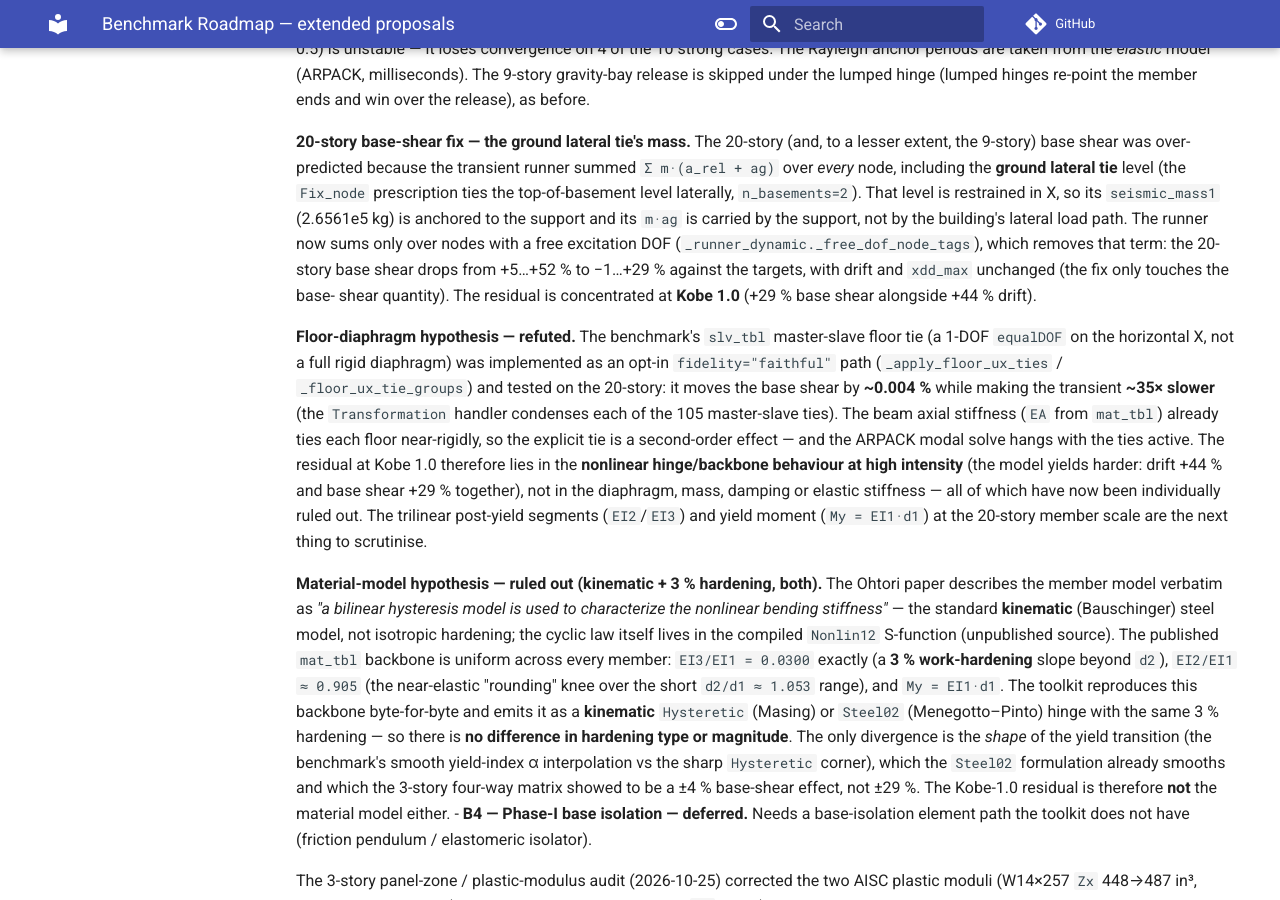
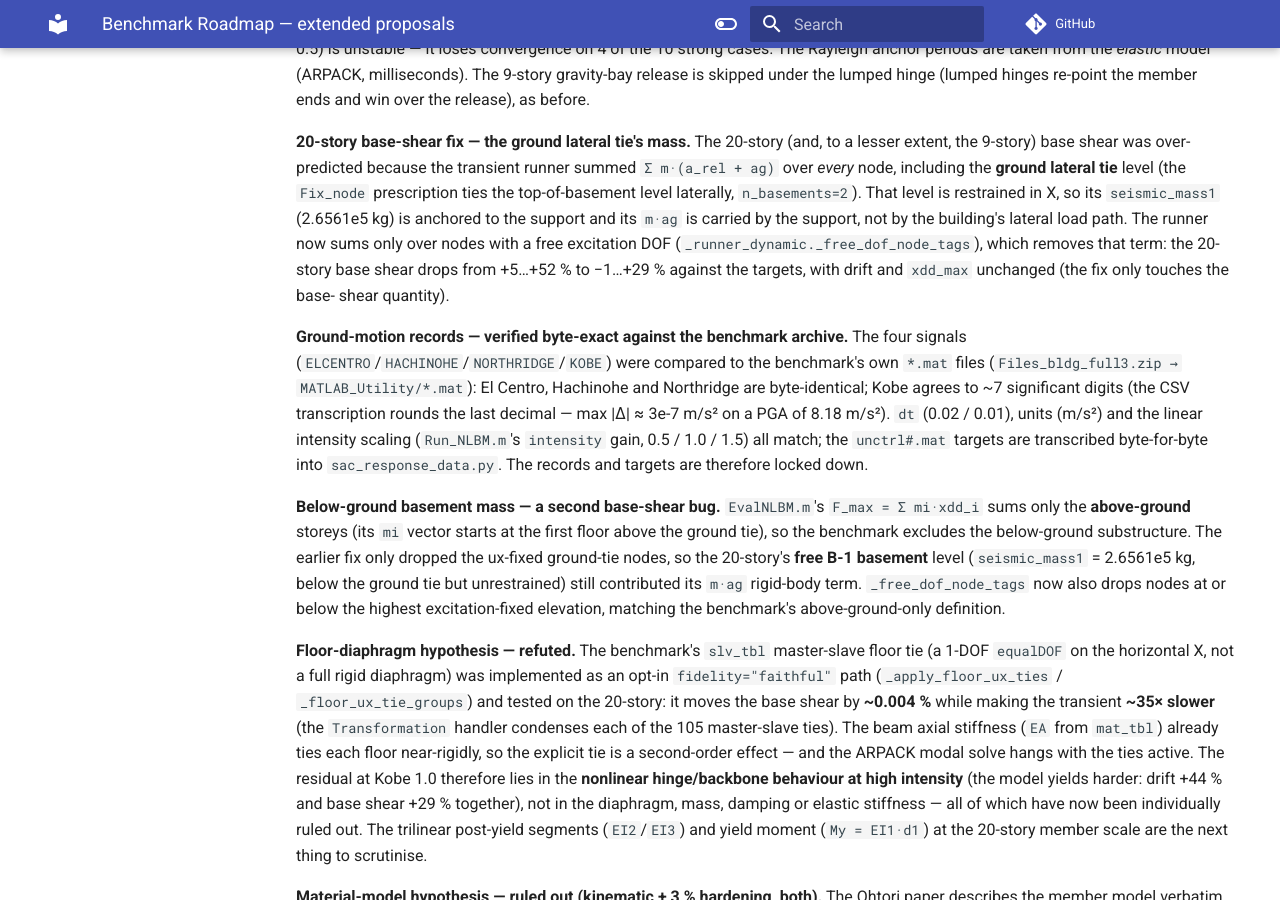
Before and after one commit to boustrephon/fea_toolkit, an MkDocs documentation site: the page built from docs/benchmark_roadmap.md, in a window 1280 px wide and 900 px high, scrolled down 3679 px. Built offline with MkDocs 1.6.1 and Material for MkDocs 9.7.7, drawn with Linux system fonts in a browser that asks for light colours; comment, search, counter and statistics services are not loaded.

Commit message:
docs(sac): verify ground-motion records byte-exact; document below-ground basement fix

```diff
--- a/docs/benchmark_roadmap.md
+++ b/docs/benchmark_roadmap.md
@@ -220,8 +220,28 @@ frames under the ten record cases — is planned as an A0–A4 sequence:
   excitation DOF (``_runner_dynamic._free_dof_node_tags``), which removes that
   term: the 20-story base shear drops from +5…+52 % to −1…+29 % against the
   targets, with drift and ``xdd_max`` unchanged (the fix only touches the base-
-  shear quantity).  The residual is concentrated at **Kobe 1.0** (+29 % base
-  shear alongside +44 % drift).
+  shear quantity).
+
+  **Ground-motion records — verified byte-exact against the benchmark archive.**
+  The four signals (``ELCENTRO``/``HACHINOHE``/``NORTHRIDGE``/``KOBE``) were
+  compared to the benchmark's own ``*.mat`` files
+  (``Files_bldg_full3.zip → MATLAB_Utility/*.mat``): El Centro, Hachinohe and
+  Northridge are byte-identical; Kobe agrees to ~7 significant digits (the CSV
+  transcription rounds the last decimal — max |Δ| ≈ 3e-7 m/s² on a PGA of
+  8.18 m/s²).  ``dt`` (0.02 / 0.01), units (m/s²) and the linear intensity
+  scaling (``Run_NLBM.m``'s ``intensity`` gain, 0.5 / 1.0 / 1.5) all match; the
+  ``unctrl#.mat`` targets are transcribed byte-for-byte into
+  ``sac_response_data.py``.  The records and targets are therefore locked down.
+
+  **Below-ground basement mass — a second base-shear bug.**  ``EvalNLBM.m``'s
+  ``F_max = Σ mi·xdd_i`` sums only the **above-ground** storeys (its ``mi``
+  vector starts at the first floor above the ground tie), so the benchmark
+  excludes the below-ground substructure.  The earlier fix only dropped the
+  ux-fixed ground-tie nodes, so the 20-story's **free B-1 basement** level
+  (``seismic_mass1`` = 2.6561e5 kg, below the ground tie but unrestrained)
+  still contributed its ``m·ag`` rigid-body term.  ``_free_dof_node_tags`` now
+  also drops nodes at or below the highest excitation-fixed elevation, matching
+  the benchmark's above-ground-only definition.
 
   **Floor-diaphragm hypothesis — refuted.**  The benchmark's ``slv_tbl``
   master-slave floor tie (a 1-DOF ``equalDOF`` on the horizontal X, not a full
```
